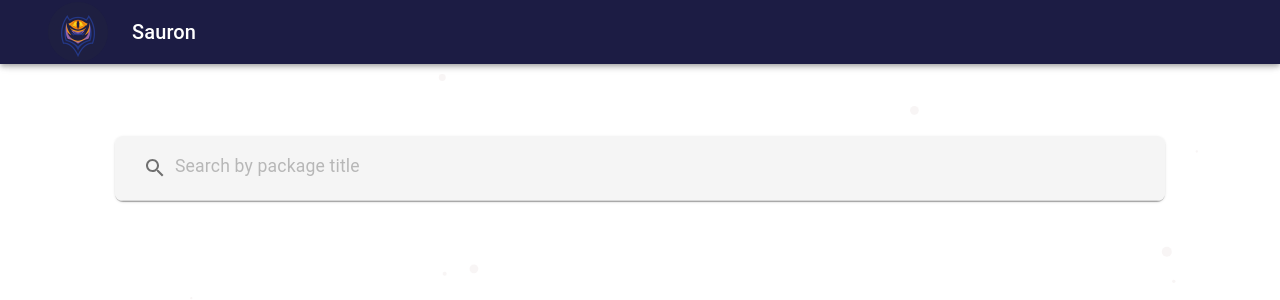
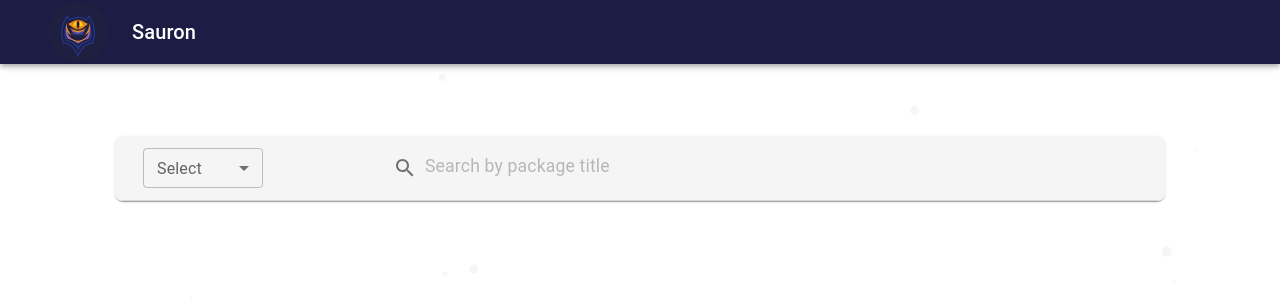
Before and after one commit to amalthundiyil/vigil, a React (Create React App) app in the folder sauron/frontend/: page / in a window 1280 px wide. Shown: the top 300 px of the page. Built offline with nearby package versions, Linux system fonts and the light colour scheme; no server answers.

Commit message:
add: dropbox, fix: progress bar in community

```diff
--- a/sauron/frontend/src/components/Community/styles.css
+++ b/sauron/frontend/src/components/Community/styles.css
@@ -45,8 +45,8 @@
 .comm-features{
     padding: 5px;
     display: flex;
-    flex-direction: row;
-    justify-content: space-between;
+    flex-direction: column;
+    justify-content: space-around;
     font-weight: 700;
 }
 
--- /dev/null
+++ b/sauron/frontend/src/components/Dropdown/Dropdown.jsx
@@ -0,0 +1,26 @@
+import React from 'react'
+import InputLabel from '@mui/material/InputLabel';
+import MenuItem from '@mui/material/MenuItem';
+import FormControl from '@mui/material/FormControl';
+import Select, { SelectChangeEvent } from '@mui/material/Select';
+
+function Dropdown() {
+  return (
+    <div>
+    <FormControl sx={{ m: 1, minWidth: 120 }} size="small">
+      <InputLabel id="demo-select-small">Select</InputLabel>
+      <Select
+        labelId="demo-select-small"
+        id="demo-select-small"
+        label="Type"
+      >
+        <MenuItem>Github</MenuItem>
+        <MenuItem>NPM</MenuItem>
+        <MenuItem>PyPi</MenuItem>
+      </Select>
+    </FormControl>
+    </div>
+  )
+}
+
+export default Dropdown
--- a/sauron/frontend/src/components/Header/index.jsx
+++ b/sauron/frontend/src/components/Header/index.jsx
@@ -15,6 +15,7 @@ import { useLocation, useNavigate } from "react-router-dom";
 import { useGlobalContext } from "../../context";
 import { useState } from "react";
 import axios from "../../utils/axios";
+import Dropdown from "../Dropdown/Dropdown";
 
 const Search = styled("div")(({ theme }) => ({
   position: "relative",
--- a/sauron/frontend/src/pages/Home/index.jsx
+++ b/sauron/frontend/src/pages/Home/index.jsx
@@ -11,6 +11,7 @@ import { useGlobalContext } from "../../context";
 import { useNavigate } from "react-router-dom";
 import { NavLink } from "react-router-dom";
 import axios from "../../utils/axios";
+import Dropdown from "../../components/Dropdown/Dropdown";
 
 const Home = ({ data }) => {
   const [searchQuery, setSearchQuery] = useState("");
@@ -46,6 +47,7 @@ const Home = ({ data }) => {
     return (
       <>
         <Box sx={cardHeaderStyles.wrapper}>
+          <Dropdown/>
           <SearchBar
             placeholder="Search by package title"
             onChange={(event) => handleChange(event.target.value)}
```
Also changed, not shown: sauron/frontend/src/components/Dropdown/index.css (added).
